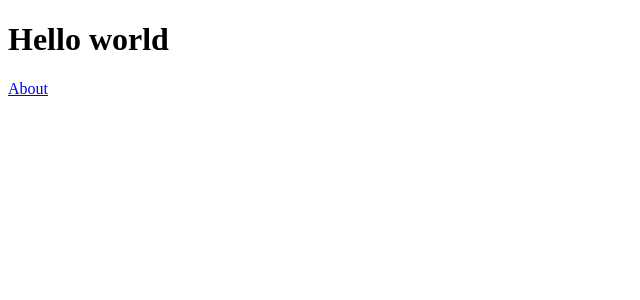
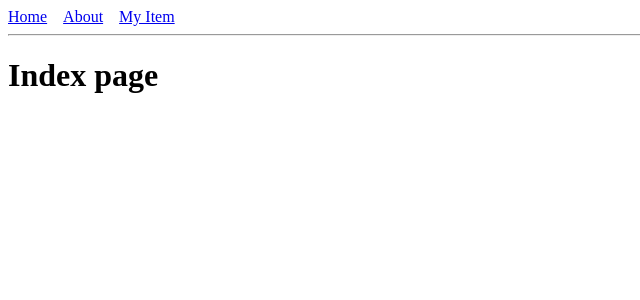
Before and after one commit to wyattades/capacitor-nextjs, a Next.js app: page / in a window 1280 px wide. Shown: the top 300 px of the page, without its empty margins (0-640 px from the left). Built offline with nearby package versions, Linux system fonts and the light colour scheme.

Commit message:
dev server works

```diff
--- a/capacitor.config.json
+++ b/capacitor.config.json
@@ -4,10 +4,15 @@
   "bundledWebRuntime": false,
   "npmClient": "yarn",
   "webDir": "www",
+  "linuxAndroidStudioPath": "/home/wyatt/apps/android-studio/bin/studio.sh",
   "plugins": {
     "SplashScreen": {
       "launchShowDuration": 0
     }
   },
+  "server": {
+    "url": "$DEV_SERVER_URL",
+    "cleartext": true
+  },
   "cordova": {}
 }
--- /dev/null
+++ b/components/Layout.js
@@ -0,0 +1,15 @@
+import React from "react";
+
+import Nav from "components/Nav";
+
+const Layout = ({ children }) => {
+  return (
+    <div>
+      <Nav />
+      <hr />
+      <div>{children}</div>
+    </div>
+  );
+};
+
+export default Layout;
--- /dev/null
+++ b/components/Link.js
@@ -0,0 +1,16 @@
+import React from "react";
+import NextLink from "next/link";
+
+// const Link = ({ href, children }) => {
+//   return <a href={href}>{children}</a>;
+// };
+
+const Link = ({ href, children }) => {
+  return (
+    <NextLink href={href} passHref>
+      <a>{children}</a>
+    </NextLink>
+  );
+};
+
+export default Link;
--- /dev/null
+++ b/components/Nav.js
@@ -0,0 +1,25 @@
+import React from "react";
+
+import Link from "components/Link";
+
+const Nav = () => {
+  return (
+    <div>
+      <Link href="/">Home</Link>
+      <Link href="/about">About</Link>
+      <Link href="/items/my_cool_item">My Item</Link>
+
+      <style jsx>{`
+        div {
+          display: flex;
+        }
+
+        div > :global(*) {
+          margin-right: 16px;
+        }
+      `}</style>
+    </div>
+  );
+};
+
+export default Nav;
--- /dev/null
+++ b/lib/appRoot.js
@@ -0,0 +1,5 @@
+const pages = {};
+const pagesCtx = require.context("../pages/", true, /\.js$/);
+pagesCtx.keys().forEach((key) => {
+  pages[key] = pagesCtx(key);
+});
--- a/pages/index.js
+++ b/pages/index.js
@@ -1,16 +1,13 @@
 import React from "react";
-import Link from "next/link";
+
+import Link from "components/Link";
+import Layout from "components/Layout";
 
 const IndexPage = () => {
   return (
-    <div>
-      <h1>Hello world</h1>
-      <div>
-        <Link href="/about" passHref>
-          <a>About</a>
-        </Link>
-      </div>
-    </div>
+    <Layout>
+      <h1>Index page</h1>
+    </Layout>
   );
 };
 
```
Also changed, not shown: package.json (+6 -1 lines), pages/about.js (+6 -9 lines), pages/items/[item_id].js (added, +24 -0 lines), tsconfig.json (added, +23 -0 lines), next-env.d.ts (added), 5 other files (tests, documents, lock files or other folders).
